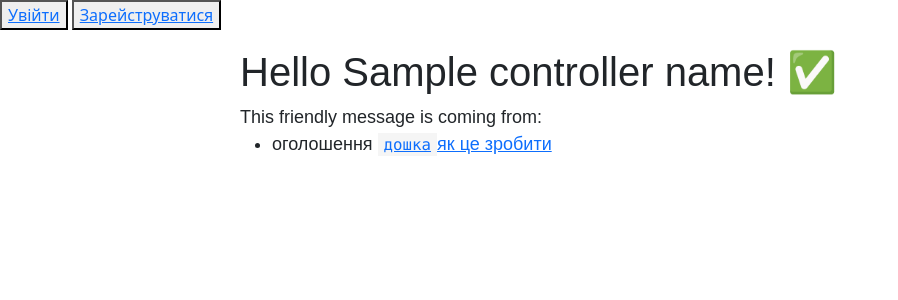
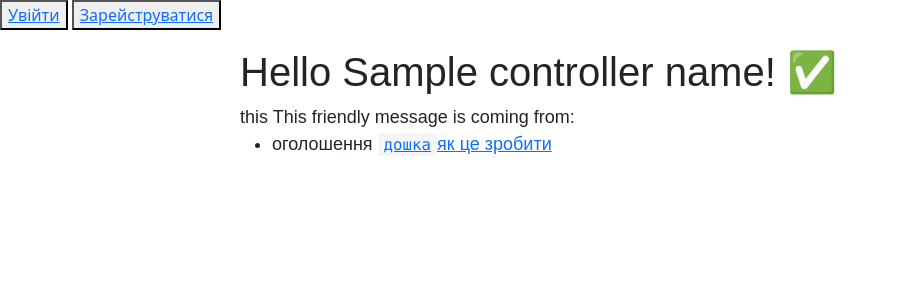
Before and after one commit to dimayaschhu/mysoung, a Symfony app: template templates/main/index.html.twig in a window 1280 px wide. Shown: the top 300 px of the page, without its empty margins (0-898 px from the left). Run offline with Twig, Linux system fonts and the light colour scheme; the template is opened without the code that fills it: most values are stand-ins (such as "Sample title", 1, 10 or a date in 2020); some libraries are stand-ins or nearby versions.

Commit message:
Proverka

```diff
--- a/templates/main/index.html.twig
+++ b/templates/main/index.html.twig
@@ -10,7 +10,7 @@
 
 <div class="example-wrapper">
     <h1>Hello {{ controller_name }}! ✅</h1>
-
+this
     This friendly message is coming from:
     <ul>
         <li>оголошення <code><a href="{{ path('app_advertising')  }}">дошка</a></code><a href="{{ path('app_advertising_info')  }}">як це зробити</a></li>
```
